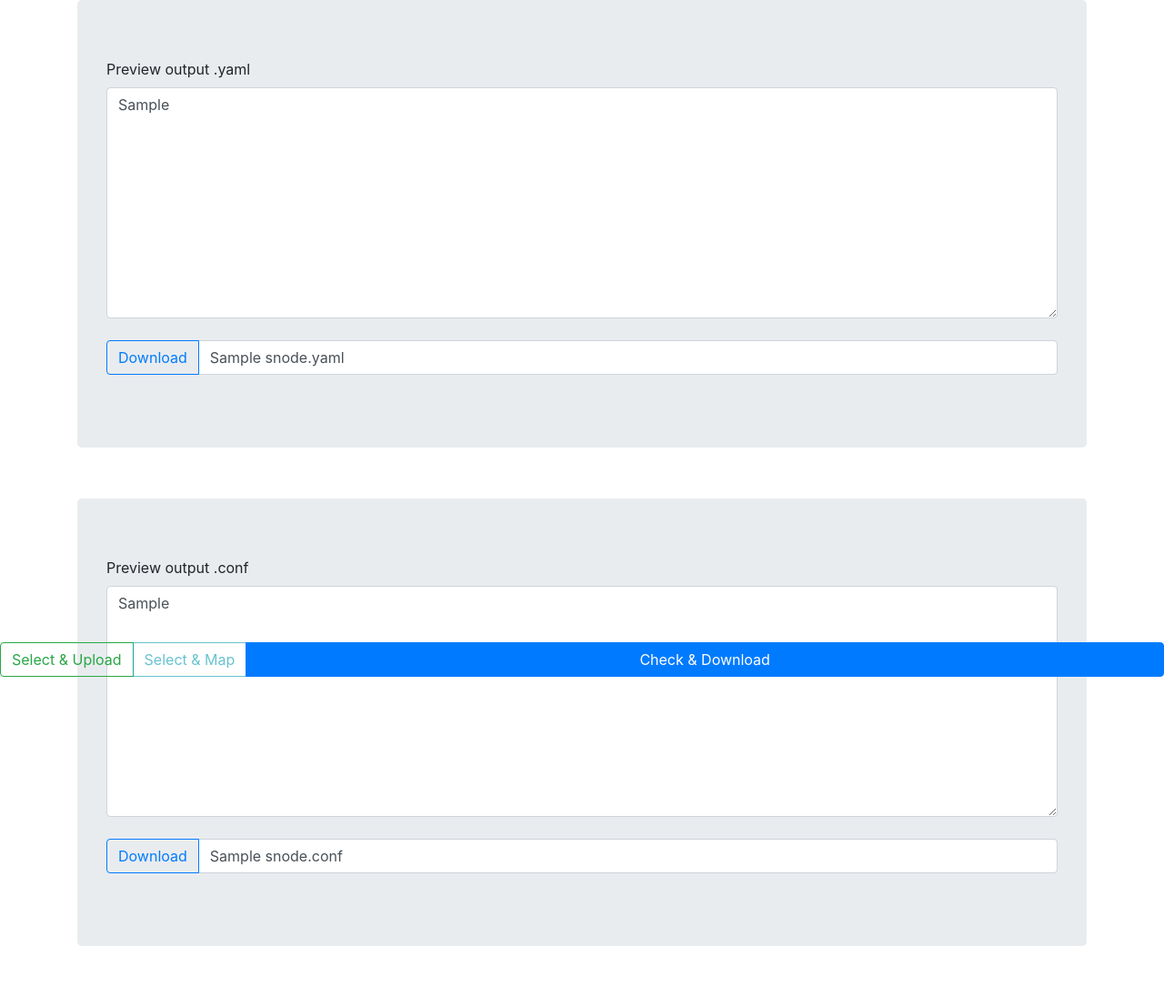
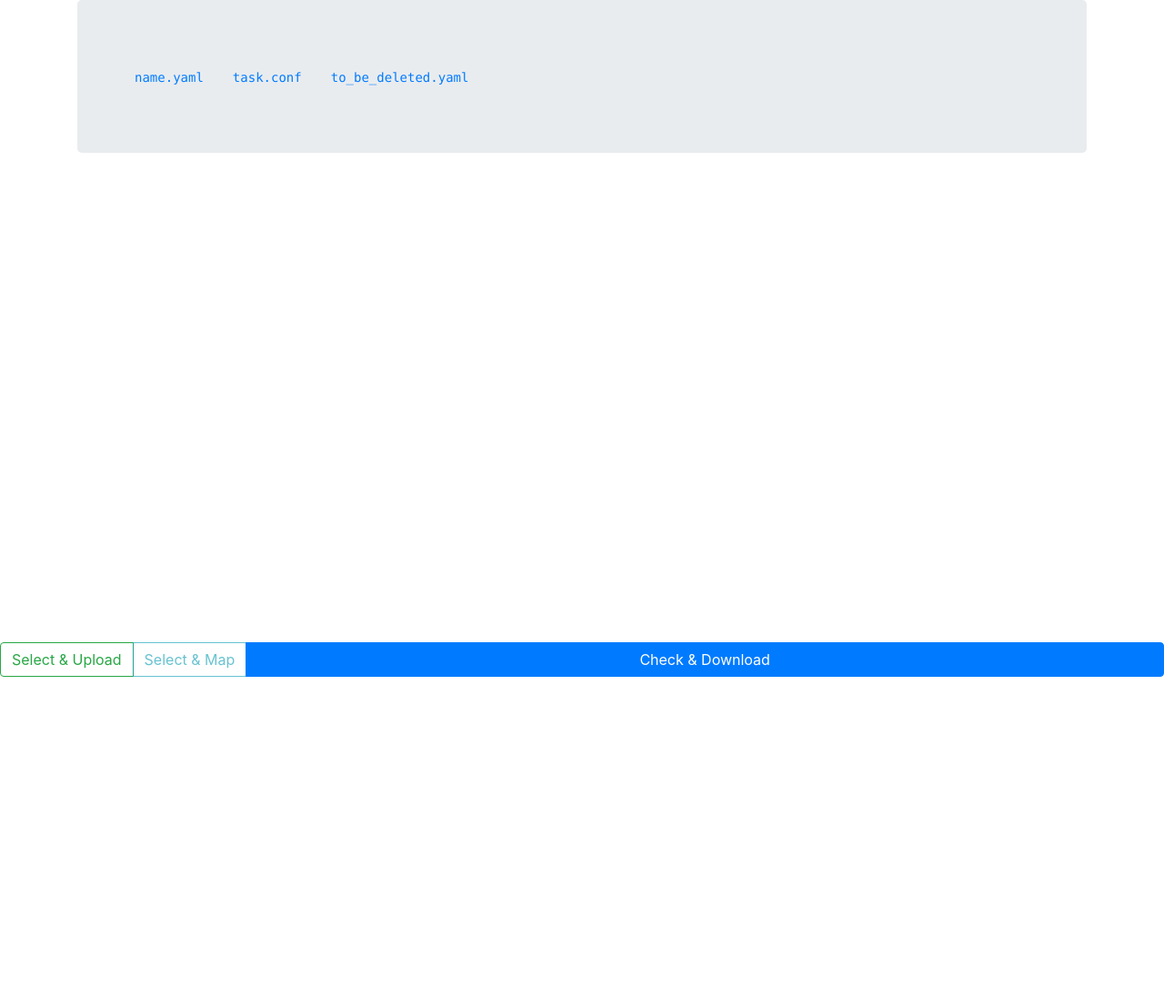
Before and after one commit to NCI-GDC/gdc_submitter_translation_ui, a Flask app: template submitter_ui/templates/output.html in a window 1280 px wide. Shown: the part 56-1152 px from the top of the page at 91% size. After the commit the page ends 800 px from the top, so only its background shows below. Run offline with Flask 2, Linux system fonts and the light colour scheme; the template is opened without the code that fills it: most values are stand-ins (such as "Sample title", 1, 10 or a date in 2020); some libraries are stand-ins or nearby versions.

Commit message:
feat(output): support multiple yaml, single conf/tbd

```diff
--- a/submitter_ui/app.py
+++ b/submitter_ui/app.py
@@ -55,14 +55,15 @@ def output(snodes):
     user_dict = request.form.to_dict()
     snode_list = snodes.split('&')
     mapper = output_utils.Mapping(user_dict)
-    sprop = submission.get_node_json(snodes)['properties']
-    yaml_str = output_utils.get_style(mapper.get_yaml_string("", sprop, snodes))
-    conf_str = output_utils.get_style(mapper.get_conf_string(snodes))
-    if mapper.get_dict_for_delete_yaml():
-        tbd_str = output_utils.get_style(mapper.get_tbd_string(snodes))
-    else: tbd_str = ""
-    return render_template('output.html', snodes=snodes, yaml_data=yaml_str, \
-                           conf_data=conf_str, to_be_deleted=tbd_str)
+    all_yaml_dict = {}
+    for node in snode_list:
+        sprop = submission.get_node_json(node)['properties']
+        yaml_str = output_utils.get_style(mapper.get_yaml_string("", sprop, node))
+        all_yaml_dict[node] = yaml_str
+    conf_str = output_utils.get_style(mapper.get_conf_string(snode_list))
+    to_be_deleted_str = output_utils.get_style(mapper.get_tbd_string(snode_list))
+    return render_template('output.html', all_yaml_dict=all_yaml_dict, \
+                            conf_data=conf_str, to_be_deleted_data=to_be_deleted_str)
 
 if __name__ == '__main__':
     app.secret_key = uuid.uuid4().hex
--- a/submitter_ui/templates/output.html
+++ b/submitter_ui/templates/output.html
@@ -2,38 +2,52 @@
 
 {% block body %}
 <div class="jumbotron text-left">
-  <div class="form-group">
-    <label for="inputYamlToSave">Preview output .yaml</label>
-    <textarea id="inputYamlToSave" class="form-control" rows="10">{{ yaml_data }}</textarea>
+  <div class="container">
+    <ul class="nav nav-pills" role="tablist">
+      {% for node in all_yaml_dict.keys() %}
+      <li class="nav-item">
+        <a class="nav-link" data-toggle="pill" href="#{{ node }}"><code>{{ node }}.yaml</code></a>
+      </li>
+      {% endfor %}
+      <li class="nav-item">
+        <a class="nav-link" data-toggle="pill" href="#config"><code>task.conf</code></a>
+      </li>
+      {% if to_be_deleted_data %}
+      <li class="nav-item">
+        <a class="nav-link" data-toggle="pill" href="#to_be_deleted"><code>to_be_deleted.yaml</code></a>
+      </li>
+      {% else %}
+      {% endif %}
+    </ul>
+    <div class="tab-content">
+      {% for node, yaml_data in all_yaml_dict.items() %}
+      <div id="{{ node }}" class="form-group container tab-pane fade"><br>
+        <label for="{{ node }}_YamlToSave">Preview:</label>
+        <textarea id="{{ node }}_YamlToSave" class="form-control" rows="10">{{ yaml_data }}</textarea>
         <br>
         <div class="input-group mb-3">
           <div class="input-group-prepend">
-        <button onclick="saveTextAsFile('inputYamlToSave', 'inputYamlNameToSaveAs')" class="btn btn-outline-primary" type="button">Download</button>
+            <button onclick="saveTextAsFile('{{ node }}_YamlToSave', '{{ node }}_YamlNameToSaveAs')" class="btn btn-outline-primary" type="button">Download</button>
           </div>
-      <input id="inputYamlNameToSaveAs" type="text" class="form-control" value="{{ snode }}.yaml" aria-label="{{ snode }}.yaml" aria-describedby="basic-addon2">
+          <input id="{{ node }}_YamlNameToSaveAs" type="text" class="form-control" value="{{ node }}.yaml" aria-label="{{ node }}.yaml" aria-describedby="basic-addon2">
         </div>
       </div>
-</div>
-<br>
-<div class="jumbotron text-left">
-  <div class="form-group">
-    <label for="inputConfToSave">Preview output .conf</label>
-    <textarea id="inputConfToSave" class="form-control" rows="10">{{ conf_data }}</textarea>
+      {% endfor %}
+      <div id="config" class="form-group container tab-pane fade">
+        <label for="ConfigToSave">Preview:</label>
+        <textarea id="ConfigToSave" class="form-control" rows="10">{{ conf_data }}</textarea>
         <br>
         <div class="input-group mb-3">
           <div class="input-group-prepend">
-        <button onclick="saveTextAsFile('inputConfToSave', 'inputConfNameToSaveAs')" class="btn btn-outline-primary" type="button">Download</button>
+            <button onclick="saveTextAsFile('ConfigToSave', 'ConfigNameToSaveAs')" class="btn btn-outline-primary" type="button">Download</button>
           </div>
-      <input id="inputConfNameToSaveAs" type="text" class="form-control" value="{{ snode }}.conf" aria-label="{{ snode }}.conf" aria-describedby="basic-addon2">
+          <input id="ConfigNameToSaveAs" type="text" class="form-control" value="task.conf" aria-label="task.conf" aria-describedby="basic-addon2">
         </div>
       </div>
-</div>
-<br>
-{% if to_be_deleted %}
-<div class="jumbotron text-left">
-  <div class="form-group">
+      {% if to_be_deleted_data %}
+      <div id="to_be_deleted" class="form-group container tab-pane fade">
         <label for="ToBeDeletedToSave">Preview to_be_deleted.yaml</label>
-    <textarea id="ToBeDeletedToSave" class="form-control" rows="10">{{ to_be_deleted }}</textarea>
+        <textarea id="ToBeDeletedToSave" class="form-control" rows="10">{{ to_be_deleted_data }}</textarea>
         <br>
         <div class="input-group mb-3">
           <div class="input-group-prepend">
@@ -42,10 +56,12 @@
           <input id="ToBeDeletedToSaveAs" type="text" class="form-control" value="to_be_deleted.yaml" aria-label="to_be_deleted.yaml" aria-describedby="basic-addon2">
         </div>
       </div>
+      {% else %}
+      {% endif %}
+    </div>
+  </div>
 </div>
 <br>
-{% else %}
-{% endif %}
 <div class="btn-group btn-group-justified fixed-bottom">
   <a href="/upload" class="btn btn-outline-success">Select & Upload</a>
   <button type="button" class="btn btn-outline-info" disabled>Select & Map</button>
```
Also changed, not shown: submitter_ui/utils/output.py (+73 -54 lines). Lines whose indentation alone changed are shown as unchanged.
